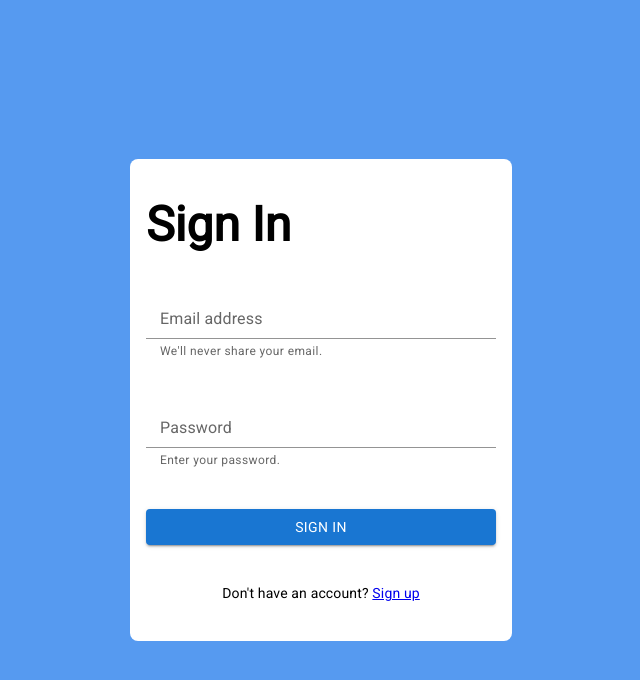
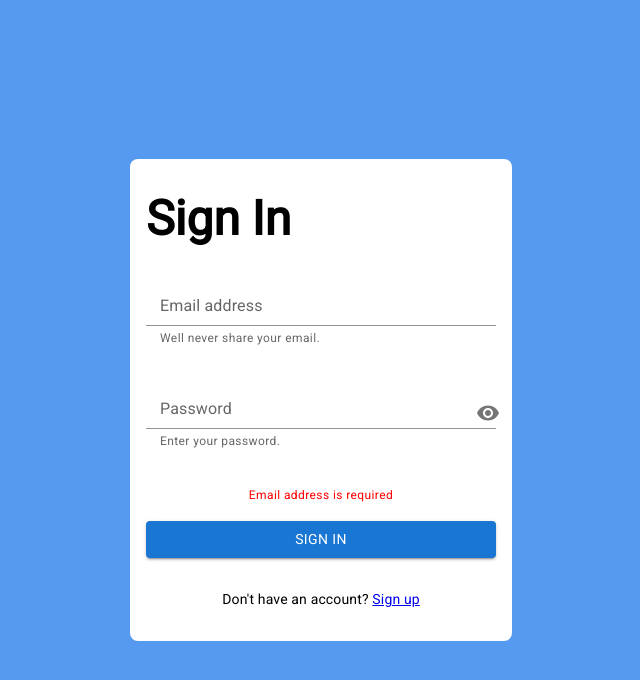
Before and after one commit to BentlyM/library-management-app, a React (Vite) app: page /users/login in a window 1280 px wide. Both pictures are taken after a click on the button "SIGN IN". Shown: the top 680 px of the page, without its empty margins (319-959 px from the left). Built offline with nearby package versions, Linux system fonts and the light colour scheme.

Commit message:
"Added state management and validation to LoginPage component"

```diff
--- a/src/pages/LoginPage.jsx
+++ b/src/pages/LoginPage.jsx
@@ -1,10 +1,87 @@
-import { Box, Container, Typography, Button } from '@mui/material';
+import { Visibility, VisibilityOff } from '@mui/icons-material';
+import {
+  Box,
+  Container,
+  Typography,
+  Button,
+  InputAdornment,
+  IconButton,
+} from '@mui/material';
 import { FormControl, Input, InputLabel, FormHelperText } from '@mui/material';
-import React from 'react';
+import React, { useReducer, useState } from 'react';
+
+const initialState = {
+  email: '',
+  password: '',
+  error: false,
+  isValidEmail: false,
+  isValidPassword: false,
+};
+
+const reducer = (state, action) => {
+  switch (action.type) {
+    case 'UPDATE_EMAIL':
+      return { ...state, email: action.payload };
+    case 'UPDATE_PASSWORD':
+      return { ...state, password: action.payload };
+    case 'VALIDATE_EMAIL':
+      return { ...state, isValidEmail: action.payload };
+    case 'VALIDATE_PASSWORD':
+      return { ...state, isValidPassword: action.payload };
+    case 'SET_ERROR':
+      return { ...state, error: action.payload };
+    default:
+      return state;
+  }
+};
 
 const LoginPage = () => {
+  const [state, dispatch] = useReducer(reducer, initialState);
+  const [showPassword, setShowPassword] = useState(false);
+
+  const handleClickShowPassword = () => setShowPassword((show) => !show);
+
+  const handleClick = () => {
+    if (state.email === '' || state.password === '') {
+      dispatch({ type: 'SET_ERROR', payload: true });
+      return;
+    }
+
+    const validateEmail = String(state.email)
+      .toLowerCase()
+      .match(
+        /^(([^<>()[\]\\.,;:\s@"]+(\.[^<>()[\]\\.,;:\s@"]+)*)|.(".+"))@((\[[0-9]{1,3}\.[0-9]{1,3}\.[0-9]{1,3}\.[0-9]{1,3}\])|(([a-zA-Z\-0-9]+\.)+[a-zA-Z]{2,}))$/
+      );
+
+    const validatePassword = String(state.password)
+      .trim()
+      .match(/^(?=.*[A-Za-z])(?=.*\d).{8,}$/);
+
+    console.log(validateEmail);
+    console.log(validatePassword);
+
+    dispatch({ type: 'VALIDATE_EMAIL', payload: validateEmail !== null });
+    dispatch({ type: 'VALIDATE_PASSWORD', payload: validatePassword !== null });
+
+    if (validateEmail && validatePassword) {
+      dispatch({ type: 'SET_ERROR', payload: false });
+      // You can add your login logic here
+    } else {
+      dispatch({ type: 'SET_ERROR', payload: true });
+    }
+  };
+
+  const getErrorMessage = () => {
+    if (state.email === '') return 'Email address is required';
+    if (!state.isValidEmail) return 'Invalid email address';
+    if (state.password === '') return 'Password is required';
+    if (!state.isValidPassword)
+      return 'Password must be at least 8 characters, contain at least one letter, and numbers';
+    return '';
+  };
+
   return (
-    <div className='login-layout'>
+    <div className="login-layout">
       <Container
         sx={{
           display: 'flex',
@@ -30,26 +107,56 @@ const LoginPage = () => {
           </Typography>
           <FormControl sx={{ mb: 2 }}>
             <InputLabel htmlFor="email-input">Email address</InputLabel>
-            <Input id="email-input" aria-describedby="email-helper-text" />
+            <Input
+              type="email"
+              id="email-input"
+              aria-describedby="email-helper-text"
+              value={state.email}
+              onChange={(e) =>
+                dispatch({ type: 'UPDATE_EMAIL', payload: e.target.value })
+              }
+            />
             <FormHelperText id="email-helper-text">
-              We'll never share your email.
+              Well never share your email.
             </FormHelperText>
           </FormControl>
           <FormControl sx={{ mb: 2 }}>
             <InputLabel htmlFor="password-input">Password</InputLabel>
             <Input
               id="password-input"
-              type="password"
+              type={showPassword ? 'text' : 'password'}
               aria-describedby="password-helper-text"
+              value={state.password}
+              onChange={(e) =>
+                dispatch({ type: 'UPDATE_PASSWORD', payload: e.target.value })
+              }
+              endAdornment={
+                <InputAdornment position="end">
+                  <IconButton
+                    aria-label="toggle password visibility"
+                    onClick={handleClickShowPassword}
+                    edge="end"
+                  >
+                    {showPassword ? <VisibilityOff /> : <Visibility />}
+                  </IconButton>
+                </InputAdornment>
+              }
             />
             <FormHelperText id="password-helper-text">
               Enter your password.
             </FormHelperText>
           </FormControl>
+          {state.error && (
+            <FormHelperText sx={{ textAlign: 'center', color: 'red' }}>
+              {getErrorMessage()}
+            </FormHelperText>
+          )}
           <Button
             variant="contained"
             color="primary"
             sx={{ width: '100%', mb: 2 }}
+            type="button"
+            onClick={handleClick}
           >
             Sign In
           </Button>
```
